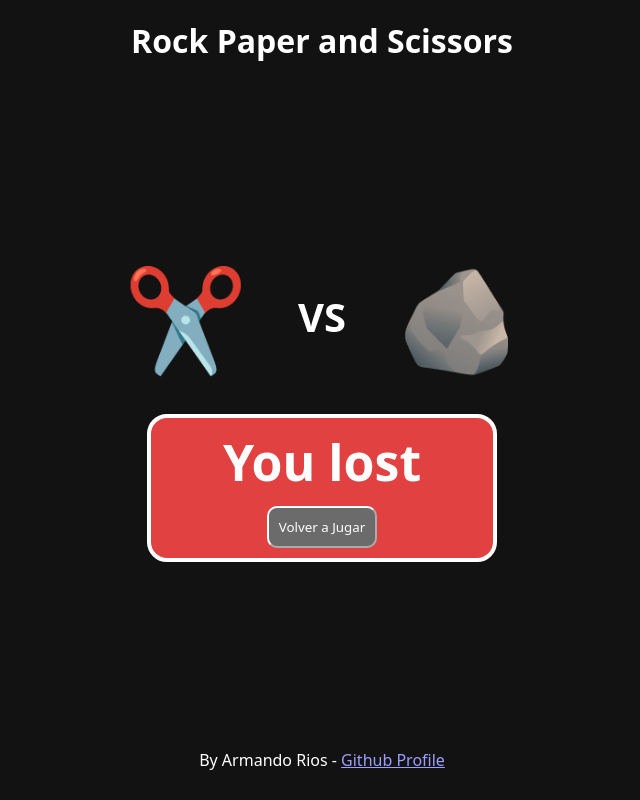
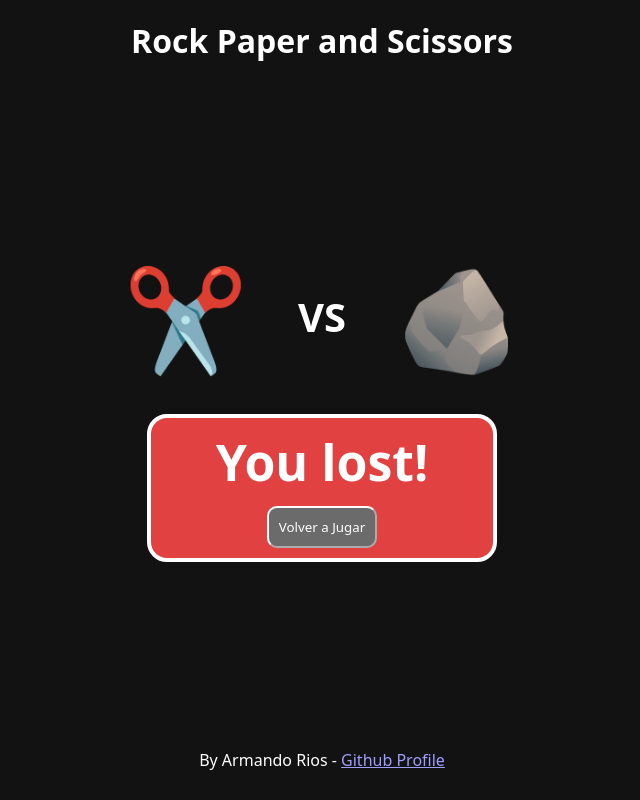
Before and after one commit to Armando-Rios/rock-paper-scissors, a plain HTML site: page index.html in a window 1280 px wide. Both pictures are taken after a click on the link "✂️". Shown: the whole page, without its empty margins (318-958 px from the left). Drawn offline with Linux system fonts and the light colour scheme.

Commit message:
fix change winner and losser message.

```diff
--- a/index.html
+++ b/index.html
@@ -15,14 +15,14 @@
         <h2>Elige una opcion</h2>
         <div id="options">
           <a class="option" id="rock">🪨</a>
-          <a class="option" id="paper">🧻</a>
+          <a class="option" id="paper">📃</a>
           <a class="option" id="scissors">✂️</a>
         </div>
       </div>
       <div class="message">
         <div class="result-selection-container">
           <a class="result-selection"></a>
-          <p style="font-size: 40px;">VS</p>
+          <p style="font-size: 40px">VS</p>
           <a class="result-selection"></a>
         </div>
         <div class="text-container">
--- a/main.js
+++ b/main.js
@@ -21,11 +21,11 @@ const playGame = (player, cpu) => {
     console.log(player.textContent,cpu[1]);
     const winner = win(player.id ,cpu[0])
     console.log(resultSelection)
-    resultSelection[0].textContent = player.textContent
-    resultSelection[1].textContent = cpu[1]
+    resultSelection[0].innerText = player.textContent
+    resultSelection[1].innerText = cpu[1]
     text.textContent = winner
-    winner === "Empate!" ? resultText.classList.add("Draw!") :
-    winner === "Ganaste!" ? resultText.classList.add("winner") : resultText.classList.add("losser")
+    winner === "Draw!" ? resultText.classList.add("empate") :
+    winner === "You won!" ? resultText.classList.add("winner") : resultText.classList.add("losser")
     result.classList.add('showResult')
 }
 
@@ -42,7 +42,7 @@ function win(player, cpu) {
         scissors: 'paper',
         paper: 'rock'
     };
-    return winningCombinations[player] === cpu ? "You won!" : "You lost";
+    return winningCombinations[player] === cpu ? "You won!" : "You lost!";
 }
 
 
```
